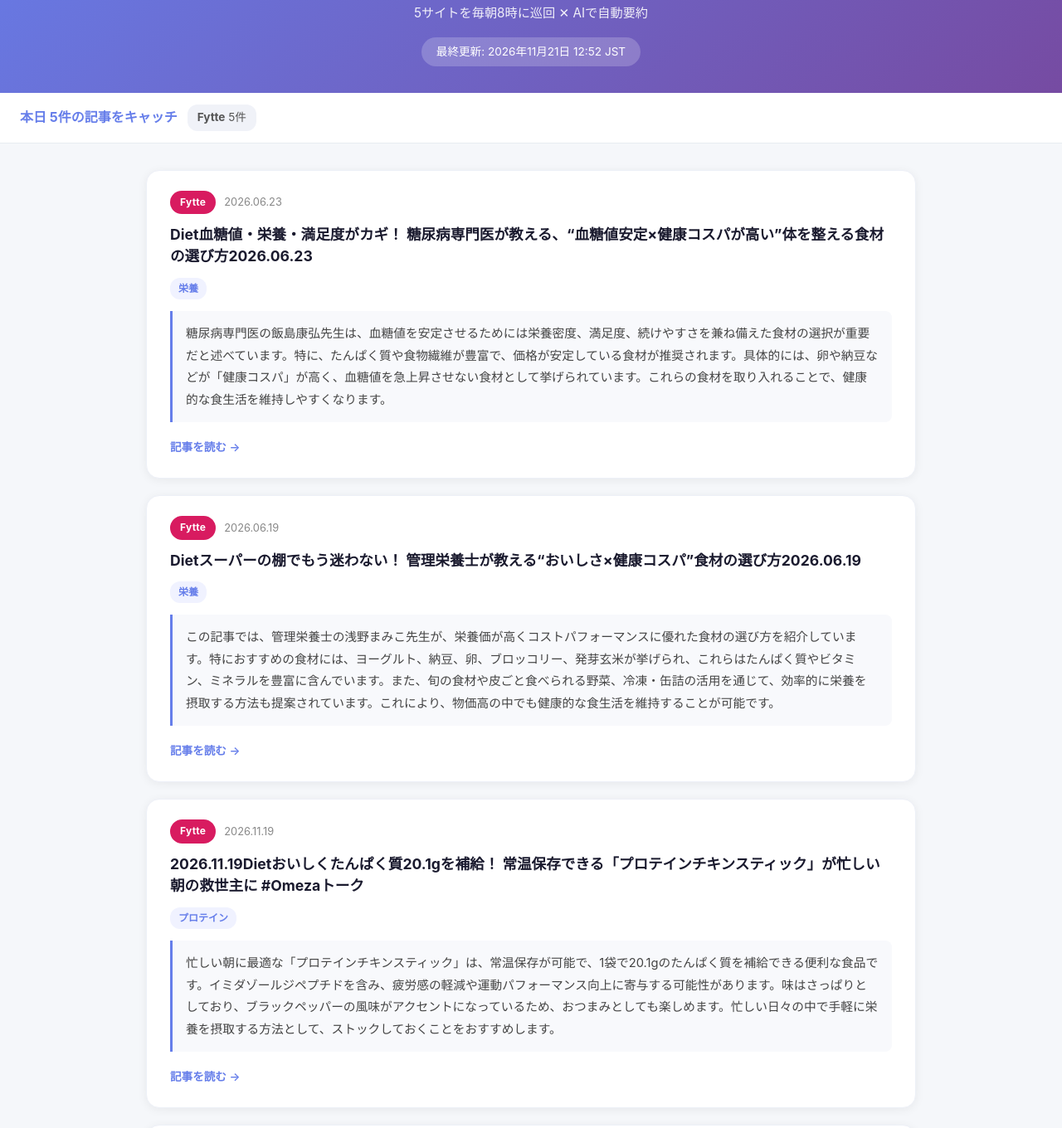
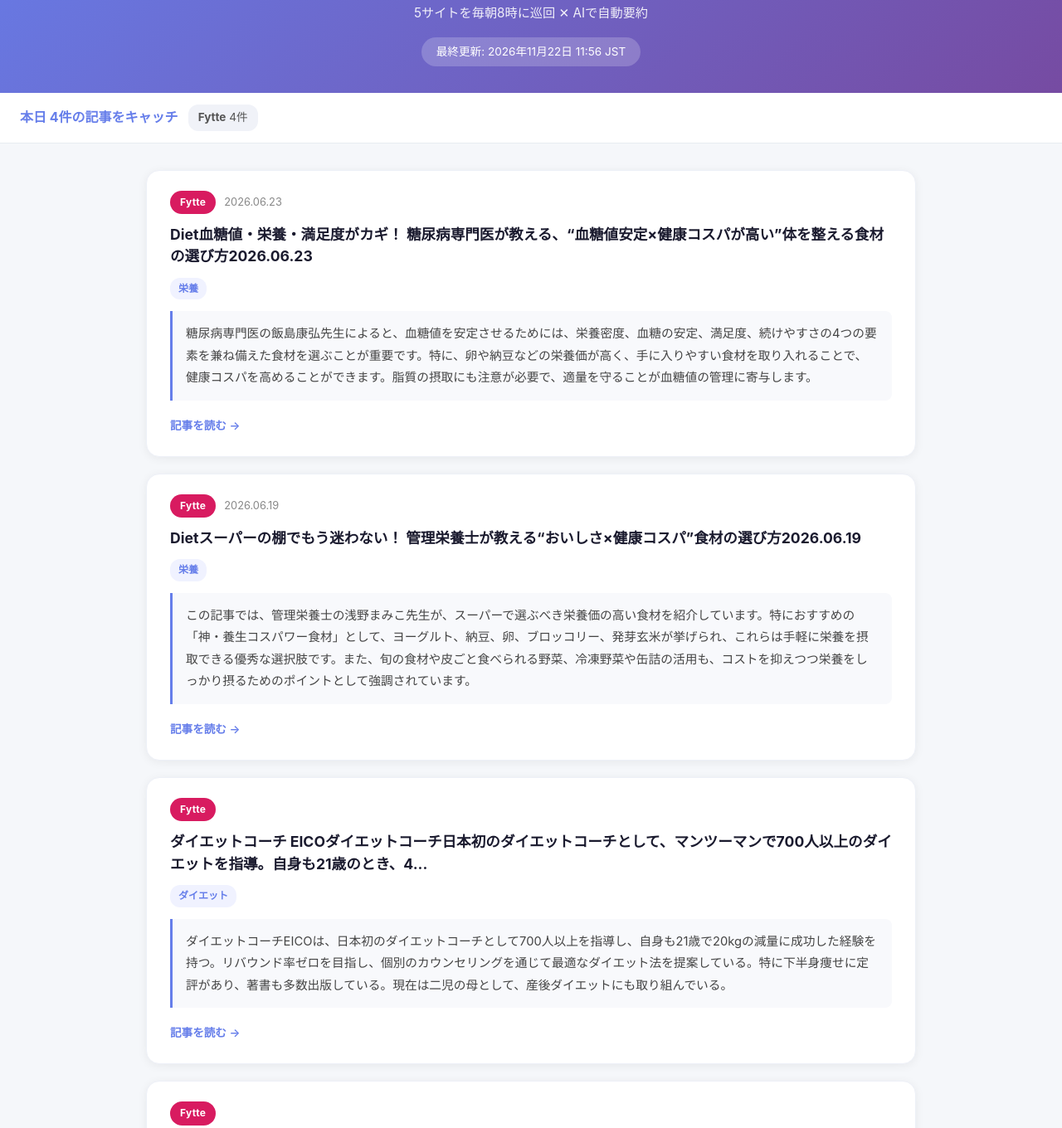
Before and after one commit to keigo121275-hub/diet-trend-watcher, a plain HTML site: page docs/index.html in a window 1280 px wide. Shown: the part 198-1558 px from the top of the page at 83% size. Drawn offline with Linux system fonts and the light colour scheme.

Commit message:
chore: 2026-11-22 ダイエットトレンド自動更新

```diff
--- a/docs/index.html
+++ b/docs/index.html
@@ -177,12 +177,12 @@
   <div class="header-icon">🥗</div>
   <h1>ダイエットトレンドウォッチャー</h1>
   <p class="header-sub">5サイトを毎朝8時に巡回 ✕ AIで自動要約</p>
-  <div class="update-time">最終更新: 2026年11月21日 12:52 JST</div>
+  <div class="update-time">最終更新: 2026年11月22日 11:56 JST</div>
 </header>
 
 <div class="stats-bar">
-  <span class="total">本日 5件の記事をキャッチ</span>
-  <span class="stat-item"><strong>Fytte</strong> 5件</span>
+  <span class="total">本日 4件の記事をキャッチ</span>
+  <span class="stat-item"><strong>Fytte</strong> 4件</span>
 </div>
 
 <main class="main">
@@ -196,7 +196,7 @@
                     <a href="https://fytte.jp/news/diet/227692/" target="_blank" rel="noopener">Diet血糖値・栄養・満足度がカギ！ 糖尿病専門医が教える、“血糖値安定×健康コスパが高い”体を整える食材の選び方2026.06.23</a>
                 </h2>
                 <div class="keywords"><span class="kw-tag">栄養</span></div>
-                <div class="summary">糖尿病専門医の飯島康弘先生は、血糖値を安定させるためには栄養密度、満足度、続けやすさを兼ね備えた食材の選択が重要だと述べています。特に、たんぱく質や食物繊維が豊富で、価格が安定している食材が推奨されます。具体的には、卵や納豆などが「健康コスパ」が高く、血糖値を急上昇させない食材として挙げられています。これらの食材を取り入れることで、健康的な食生活を維持しやすくなります。</div>
+                <div class="summary">糖尿病専門医の飯島康弘先生によると、血糖値を安定させるためには、栄養密度、血糖の安定、満足度、続けやすさの4つの要素を兼ね備えた食材を選ぶことが重要です。特に、卵や納豆などの栄養価が高く、手に入りやすい食材を取り入れることで、健康コスパを高めることができます。脂質の摂取にも注意が必要で、適量を守ることが血糖値の管理に寄与します。</div>
                 <a class="read-more" href="https://fytte.jp/news/diet/227692/" target="_blank" rel="noopener">
                     記事を読む →
                 </a>
@@ -212,24 +212,8 @@
                     <a href="https://fytte.jp/news/diet/227645/" target="_blank" rel="noopener">Dietスーパーの棚でもう迷わない！ 管理栄養士が教える“おいしさ×健康コスパ”食材の選び方2026.06.19</a>
                 </h2>
                 <div class="keywords"><span class="kw-tag">栄養</span></div>
-                <div class="summary">この記事では、管理栄養士の浅野まみこ先生が、栄養価が高くコストパフォーマンスに優れた食材の選び方を紹介しています。特におすすめの食材には、ヨーグルト、納豆、卵、ブロッコリー、発芽玄米が挙げられ、これらはたんぱく質やビタミン、ミネラルを豊富に含んでいます。また、旬の食材や皮ごと食べられる野菜、冷凍・缶詰の活用を通じて、効率的に栄養を摂取する方法も提案されています。これにより、物価高の中でも健康的な食生活を維持することが可能です。</div>
+                <div class="summary">この記事では、管理栄養士の浅野まみこ先生が、スーパーで選ぶべき栄養価の高い食材を紹介しています。特におすすめの「神・養生コスパワー食材」として、ヨーグルト、納豆、卵、ブロッコリー、発芽玄米が挙げられ、これらは手軽に栄養を摂取できる優秀な選択肢です。また、旬の食材や皮ごと食べられる野菜、冷凍野菜や缶詰の活用も、コストを抑えつつ栄養をしっかり摂るためのポイントとして強調されています。</div>
                 <a class="read-more" href="https://fytte.jp/news/diet/227645/" target="_blank" rel="noopener">
-                    記事を読む →
-                </a>
-            </div>
-
-
-            <div class="card">
-                <div class="card-header">
-                    <span class="source-badge" style="background:#d81b60">Fytte</span>
-                    <span class="article-date">2026.11.19</span>
-                </div>
-                <h2 class="card-title">
-                    <a href="https://fytte.jp/news/diet/231213/" target="_blank" rel="noopener">2026.11.19Dietおいしくたんぱく質20.1gを補給！ 常温保存できる「プロテインチキンスティック」が忙しい朝の救世主に #Omezaトーク</a>
-                </h2>
-                <div class="keywords"><span class="kw-tag">プロテイン</span></div>
-                <div class="summary">忙しい朝に最適な「プロテインチキンスティック」は、常温保存が可能で、1袋で20.1gのたんぱく質を補給できる便利な食品です。イミダゾールジペプチドを含み、疲労感の軽減や運動パフォーマンス向上に寄与する可能性があります。味はさっぱりとしており、ブラックペッパーの風味がアクセントになっているため、おつまみとしても楽しめます。忙しい日々の中で手軽に栄養を摂取する方法として、ストックしておくことをおすすめします。</div>
-                <a class="read-more" href="https://fytte.jp/news/diet/231213/" target="_blank" rel="noopener">
                     記事を読む →
                 </a>
             </div>
@@ -244,7 +228,7 @@
                     <a href="https://fytte.jp/news/author/eico" target="_blank" rel="noopener">ダイエットコーチ EICOダイエットコーチ日本初のダイエットコーチとして、マンツーマンで700人以上のダイエットを指導。自身も21歳のとき、4...</a>
                 </h2>
                 <div class="keywords"><span class="kw-tag">ダイエット</span></div>
-                <div class="summary">ダイエットコーチEICOは、日本初のマンツーマンダイエットコーチとして700人以上を指導し、自身も21歳で20kgの減量に成功した実績を持つ。リバウンド率ゼロを目指し、個々の生活スタイルや体質に応じた最適なダイエット法を提供しており、特に下半身痩せに定評がある。著書も多数あり、ダイエットに関する知識や実践方法を広めている。</div>
+                <div class="summary">ダイエットコーチEICOは、日本初のダイエットコーチとして700人以上を指導し、自身も21歳で20kgの減量に成功した経験を持つ。リバウンド率ゼロを目指し、個別のカウンセリングを通じて最適なダイエット法を提案している。特に下半身痩せに定評があり、著書も多数出版している。現在は二児の母として、産後ダイエットにも取り組んでいる。</div>
                 <a class="read-more" href="https://fytte.jp/news/author/eico" target="_blank" rel="noopener">
                     記事を読む →
                 </a>
@@ -260,7 +244,7 @@
                     <a href="https://fytte.jp/news/author/kkoyama" target="_blank" rel="noopener">小山 圭介ダイエットトレーナーダイエットトレーナー＆メンタルコーチ。これまで２万人以上にダイエット指導を行う。メンタル・食事・運動...</a>
                 </h2>
                 <div class="keywords"><span class="kw-tag">ダイエット</span></div>
-                <div class="summary">小山圭介氏は、ダイエットトレーナーとして2万人以上に指導しており、メンタル、食事、運動を組み合わせたアプローチで健康的な体作りを提案しています。特に、仲間と共に運動することや、自分が他者を指導することでダイエット効果を高める方法が紹介されています。また、バスタオルを使ったエクササイズなど、手軽にできる具体的なダイエット方法も提案されています。</div>
+                <div class="summary">小山圭介は、2万人以上にダイエット指導を行っているダイエットトレーナー兼メンタルコーチです。彼はメンタル、食事、運動を組み合わせたアプローチで、健康的な体作りを提案しています。特に、仲間と一緒に運動することや、他者を指導することで自分も痩せる「ダイエット・サポート・ダイエット」という方法が効果的とされています。また、バスタオルを使ったエクササイズなど、手軽にできる具体的な方法も紹介されています。</div>
                 <a class="read-more" href="https://fytte.jp/news/author/kkoyama" target="_blank" rel="noopener">
                     記事を読む →
                 </a>
```
